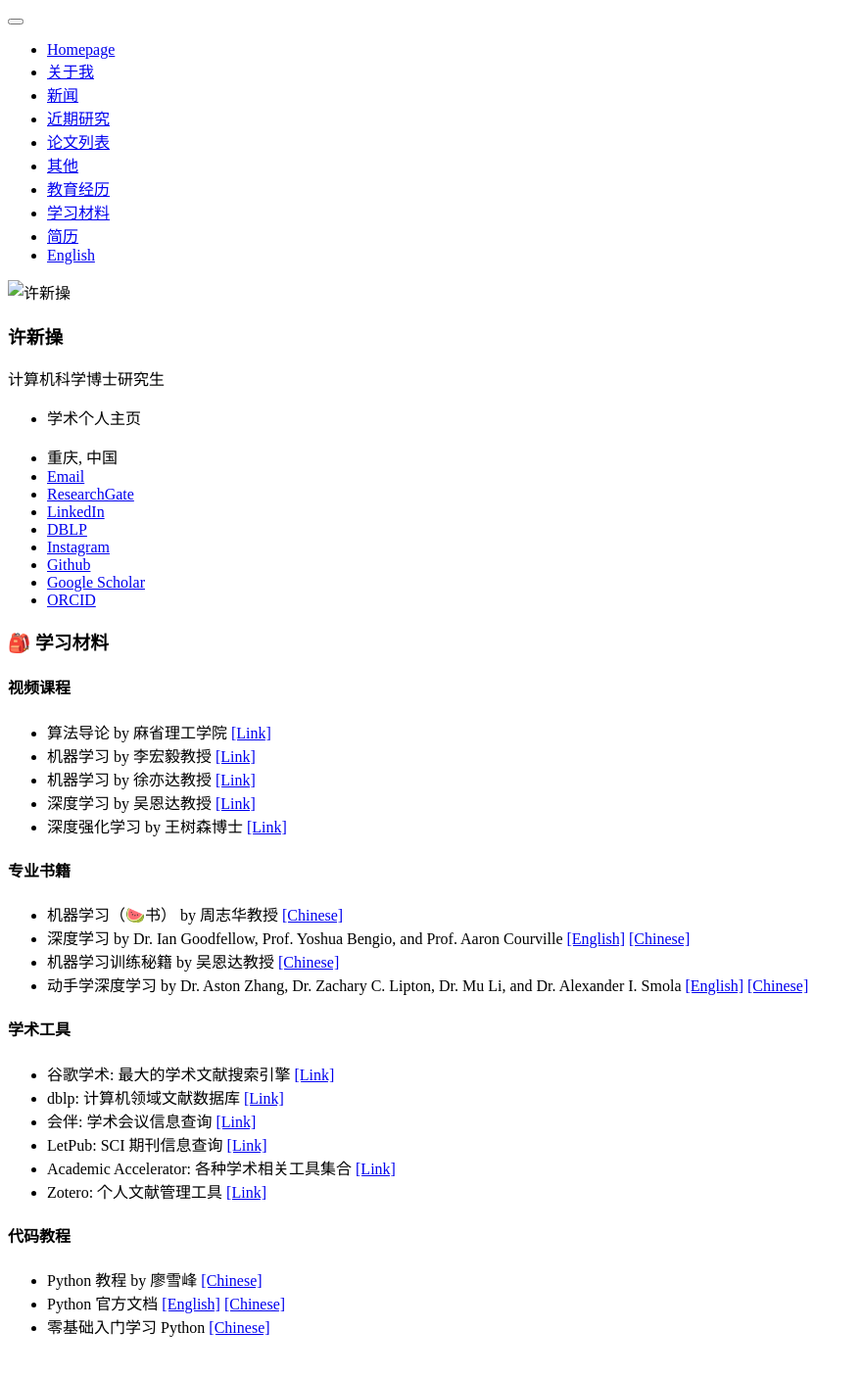
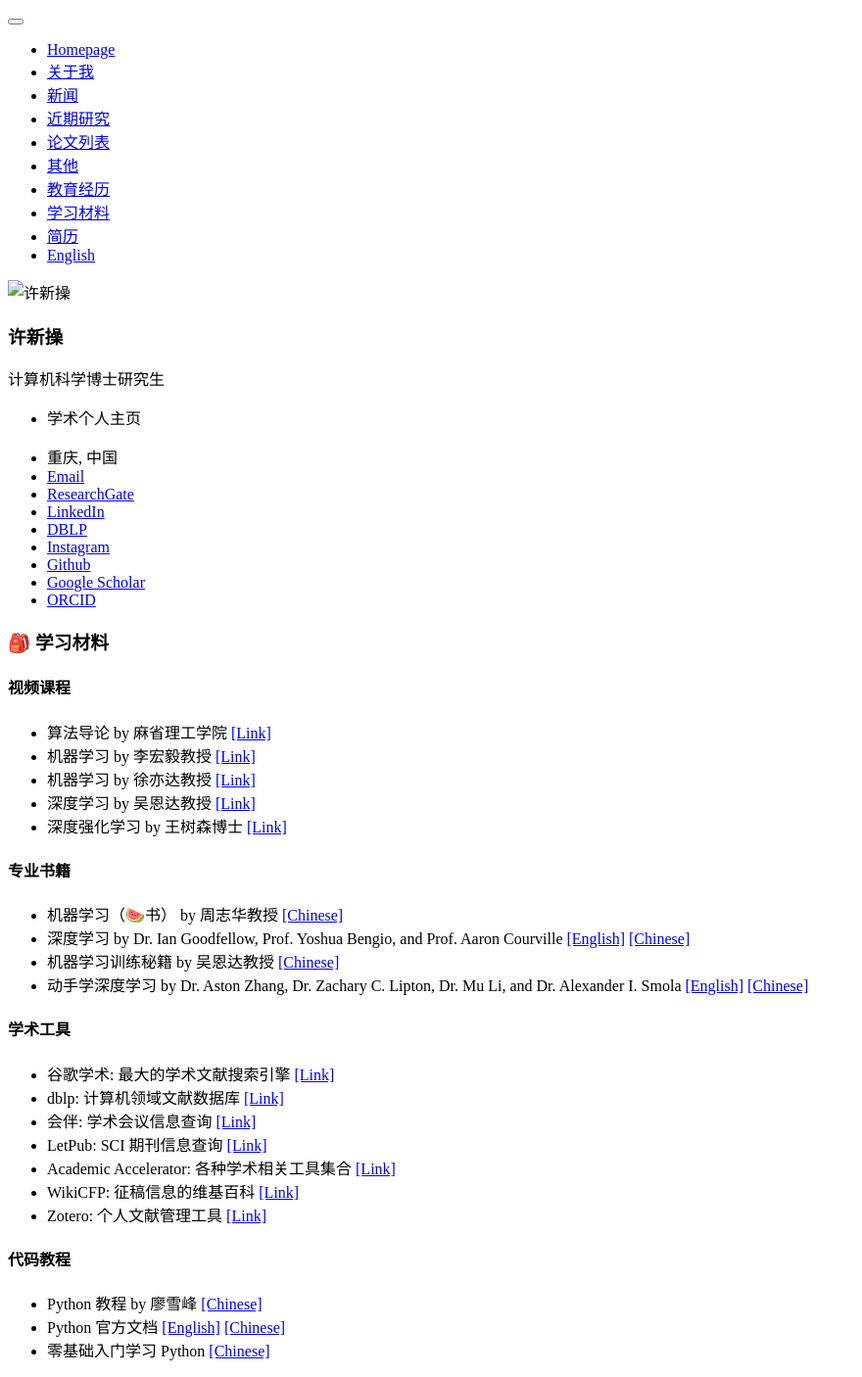
Before and after one commit to neardws/zh, a Jekyll site: the page built from _pages/includes/learn.md, in a window 1280 px wide. Shown: the whole page at 98% size, without its empty margins (0-880 px from the left). Built offline with Jekyll 4.4.1, drawn with Linux system fonts in a browser that asks for light colours; our own code applies the rules of GitHub Pages for plain Markdown files; before the commit the page ends 1382 px from its top, so only the background shows below that.

Commit message:
Update learn.md

```diff
--- a/_pages/includes/learn.md
+++ b/_pages/includes/learn.md
@@ -22,6 +22,7 @@
 - 会伴: 学术会议信息查询 [[Link]](https://www.myhuiban.com)
 - LetPub: SCI 期刊信息查询 [[Link]](http://www.letpub.com.cn/index.php?page=journalapp)
 - Academic Accelerator: 各种学术相关工具集合 [[Link]](https://academic-accelerator.com)
+- WikiCFP: 征稿信息的维基百科 [[Link]](http://www.wikicfp.com/cfp/)
 - Zotero: 个人文献管理工具 [[Link]](https://www.zotero.org)
 
 #### 代码教程
```
